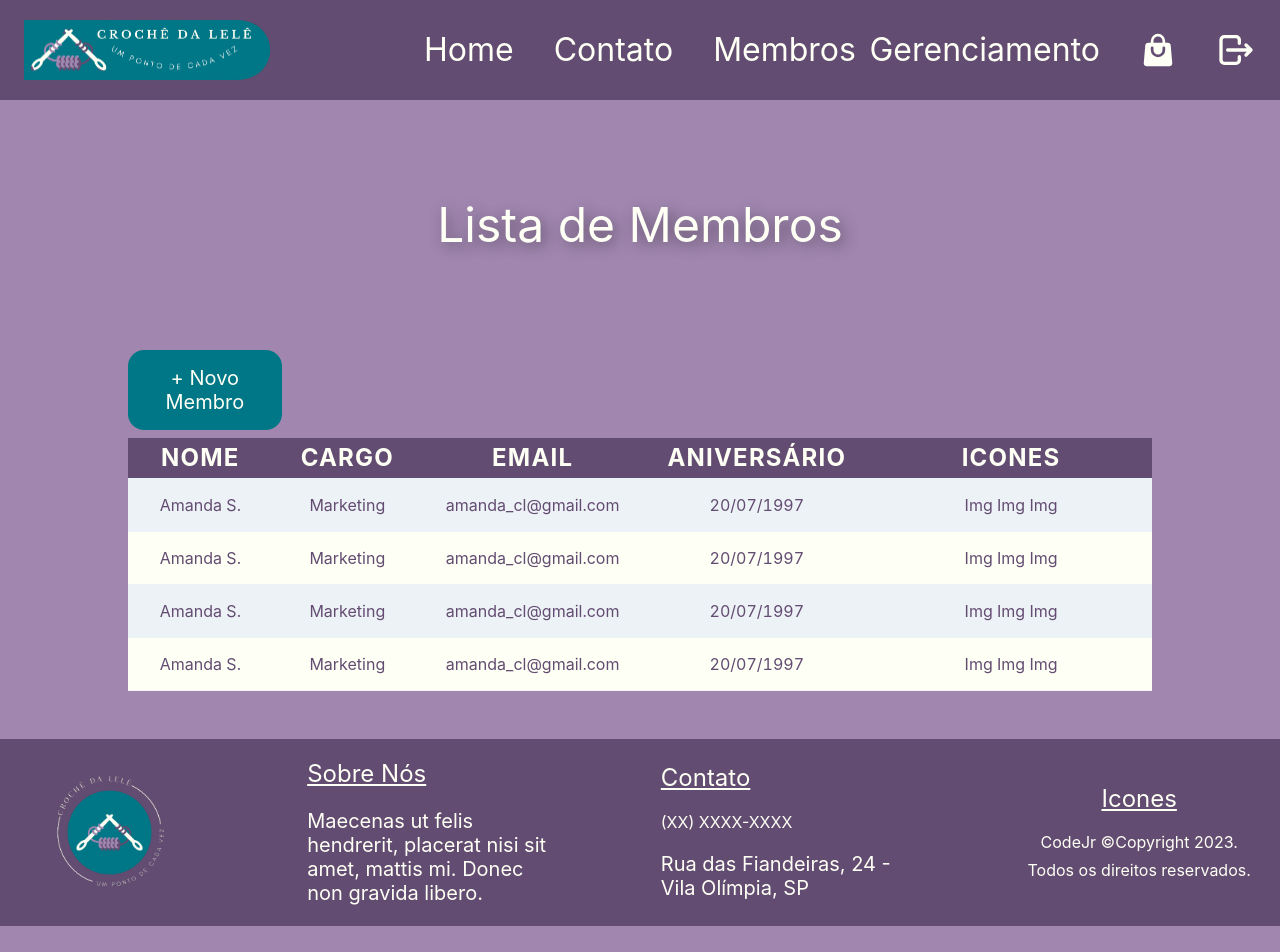
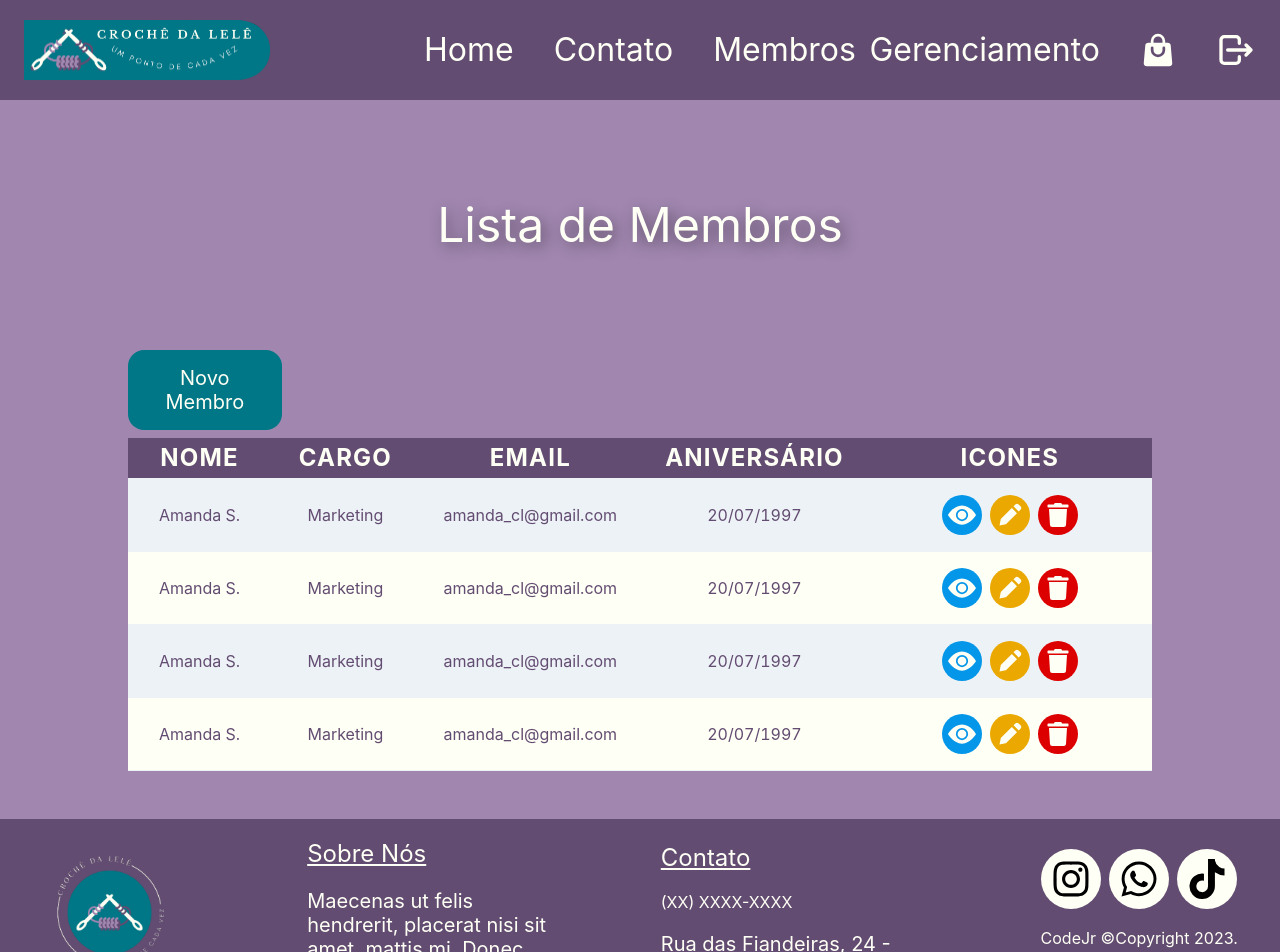
Before and after one commit to yamashita-tiemi/croche_da_lele, a Next.js app: page /admin in a window 1280 px wide. Shown: the top 952 px of the page. Before the commit the page ends 926 px from the top, so only its background shows below. Built offline with nearby package versions, Linux system fonts and the light colour scheme.

Commit message:
add icons

```diff
--- a/src/components/Footer/index.tsx
+++ b/src/components/Footer/index.tsx
@@ -2,6 +2,7 @@ import { HStack, Stack } from "@chakra-ui/react";
 import { Image } from "../Image";
 import { TitleFooter } from "../Title";
 import { TextIndex } from "../Text";
+import { IconSocialMedia } from "../Icons";
 
 export function Footer() {
     return (
@@ -34,7 +35,7 @@ export function Footer() {
                 width={"20%"}
                 align={"center"}
             >
-                <TitleFooter title={"Icones"}></TitleFooter>
+                <IconSocialMedia size={40} width={"60px"}></IconSocialMedia>
                 <Stack
                     align={"center"}
                 >
--- /dev/null
+++ b/src/components/Icons/index.tsx
@@ -0,0 +1,74 @@
+import { HiMiniShoppingBag } from "react-icons/hi2";
+import { TbLogout } from "react-icons/tb";
+import { FaInstagram, FaWhatsapp, FaTiktok, FaTrash } from "react-icons/fa";
+import { BsEyeFill } from "react-icons/bs";
+import { BiSolidPencil } from "react-icons/bi";
+import { HStack, Stack } from "@chakra-ui/react";
+
+interface IconProps {
+    width: string
+    colorBg: string
+    color: string
+    children?:any
+    margin?: any
+    marginBottom?: any
+}
+
+export function Icon({ width, colorBg, color, children, margin, marginBottom }:IconProps) {
+    return (
+            <Stack
+                color={color}
+                bg={colorBg}
+                borderRadius={"50%"}
+                width={width}
+                height={width}
+                alignItems={"center"}
+                justifyContent={"center"}
+                margin={margin}
+                marginBottom={marginBottom}
+            >
+                {children}
+            </Stack>
+    )
+}
+
+export function IconShop() {
+    return (
+        <Icon width={"100px"} colorBg={"purple"} color={"offWhite"}>
+            <HiMiniShoppingBag size={36} />
+        </Icon>
+    )
+}
+
+export function IconLogOut() {
+    return (
+        <Icon width={"100px"} colorBg={"purple"} color={"offWhite"}>
+            <TbLogout size={40} />
+        </Icon>
+    )
+}
+
+interface IconSocialMediaProps {
+    size: number
+    width: string
+}
+
+export function IconSocialMedia({ size, width }:IconSocialMediaProps) {
+    return (
+        <HStack>
+            <Icon width={width} colorBg={"offWhite"} color={"#000"}><FaInstagram size={size}/></Icon>
+            <Icon width={width} colorBg={"offWhite"} color={"#000"}><FaWhatsapp size={size}/></Icon>
+            <Icon width={width} colorBg={"offWhite"} color={"#000"}><FaTiktok size={size}/></Icon>
+        </HStack>
+    )
+}
+
+export function IconSocialCRUD() {
+    return (
+        <HStack justifyContent={"center"}>
+            <Icon width={"40px"} colorBg={"#0496E9"} color={"offWhite"}><BsEyeFill size={28}/></Icon>
+            <Icon width={"40px"} colorBg={"#EAA800"} color={"offWhite"}><BiSolidPencil size={28}/></Icon>
+            <Icon width={"40px"} colorBg={"#D00"} color={"offWhite"}><FaTrash size={24}/></Icon>
+        </HStack>
+    )
+}
--- a/src/components/Section/index.tsx
+++ b/src/components/Section/index.tsx
@@ -1,5 +1,6 @@
-import { Accordion, Box, FormControl, FormLabel, HStack, Input, InputGroup, InputLeftElement, Stack } from "@chakra-ui/react";
-// import { EmailIcon } from '@chakra-ui/icons'
+import { MdEmail, MdSupportAgent } from "react-icons/md";
+import { AiFillPlusCircle } from "react-icons/ai";
+import { Accordion, Box, FormControl, FormLabel, HStack, Input, Stack } from "@chakra-ui/react";
 
 import { TextIndex } from "../Text";
 import { ArticleIndexPrimary } from "../Article";
@@ -8,6 +9,7 @@ import { TitleSection } from "../Title";
 import { ButtonAccordion, ButtonTurquesa } from "../Button";
 import { CardContato } from "../Card";
 import { TableAdmin, TableMembros } from '../Table';
+import { Icon, IconSocialMedia } from "../Icons";
 
 export function SectionIndexPrimary() {
     return (
@@ -145,12 +147,33 @@ export function SectionContatoSecondary() {
                 as="section"
                 width={"40%"}
                 align={"center"}
-                spacing={20}
+                spacing={10}
             >
-                <CardContato src={""} alt={""} width={0} height={0} title={"Telefone"} text={"(XX) X XXXX-XXXX"} obs="09h às 18h"></CardContato>
-                <CardContato src={""} alt={""} width={0} height={0} title={"Email"} text={"croche_da_lele@gmail.com"}></CardContato>
-
-                //adicionar os icons
+                <Box
+                    as='button'
+                    borderRadius={"4px"}
+                    color='offWhite'
+                    w={"80%"}
+                    p={4}
+                >
+                    <Icon width={"100px"} colorBg={"purple"} color={"offWhite"} margin={"auto"} marginBottom={"25px"}>
+                        <MdSupportAgent size={80} />
+                    </Icon>
+                    <CardContato title={"Telefone"} text={"(XX) X XXXX-XXXX"} obs="09h às 18h"></CardContato>
+                </Box>
+                <Box
+                    as='button'
+                    borderRadius={"4px"}
+                    color='offWhite'
+                    w={"80%"}
+                    p={4}
+                >
+                    <Icon width={"100px"} colorBg={"purple"} color={"offWhite"} margin={"auto"} marginBottom={"25px"}>
+                        <MdEmail size={80} />
+                    </Icon>
+                    <CardContato title={"Email"} text={"croche_da_lele@gmail.com"}></CardContato>
+                </Box>
+                <IconSocialMedia size={60} width={"100px"}></IconSocialMedia>
             </Stack>
         </HStack>
     )
@@ -227,7 +250,9 @@ export function SectionAdmin() {
                 width={"80%"}
                 align={"flex-start"}
             >
-                <ButtonTurquesa title={'+ Novo Membro'} href={'/'} w='15%' fontsize={'20px'}></ButtonTurquesa>
+                <ButtonTurquesa title={'Novo Membro'} href={'/'} w='15%' fontsize={'20px'}>
+                    <AiFillPlusCircle size={20} color={"#FEFFF5"}/>
+                </ButtonTurquesa>
                 <TableAdmin></TableAdmin>
             </Stack>
         </Stack>
--- a/src/components/Table/index.tsx
+++ b/src/components/Table/index.tsx
@@ -1,4 +1,5 @@
 import { TableContainer, Thead, Tr, Th, Tbody, Td, Table } from "@chakra-ui/react";
+import { IconSocialCRUD } from "../Icons";
 
 export function TableMembros() {
     return (
@@ -68,28 +69,28 @@ export function TableAdmin() {
                         <Td textAlign={"center"}>Marketing</Td>
                         <Td textAlign={"center"}>amanda_cl@gmail.com</Td>
                         <Td textAlign={"center"}>20/07/1997</Td>
-                        <Td textAlign={"center"}>Img Img Img</Td>
+                        <Td textAlign={"center"}><IconSocialCRUD/></Td>
                     </Tr>
                     <Tr>
                         <Td textAlign={"center"}>Amanda S.</Td>
                         <Td textAlign={"center"}>Marketing</Td>
                         <Td textAlign={"center"}>amanda_cl@gmail.com</Td>
                         <Td textAlign={"center"}>20/07/1997</Td>
-                        <Td textAlign={"center"}>Img Img Img</Td>
+                        <Td textAlign={"center"}><IconSocialCRUD/></Td>
                     </Tr>
                     <Tr>
                         <Td textAlign={"center"}>Amanda S.</Td>
                         <Td textAlign={"center"}>Marketing</Td>
                         <Td textAlign={"center"}>amanda_cl@gmail.com</Td>
                         <Td textAlign={"center"}>20/07/1997</Td>
-                        <Td textAlign={"center"}>Img Img Img</Td>
+                        <Td textAlign={"center"}><IconSocialCRUD/></Td>
                     </Tr>
                     <Tr>
                         <Td textAlign={"center"}>Amanda S.</Td>
                         <Td textAlign={"center"}>Marketing</Td>
                         <Td textAlign={"center"}>amanda_cl@gmail.com</Td>
                         <Td textAlign={"center"}>20/07/1997</Td>
-                        <Td textAlign={"center"}>Img Img Img</Td>
+                        <Td textAlign={"center"}><IconSocialCRUD/></Td>
                     </Tr>
                 </Tbody>
             </Table>
```
